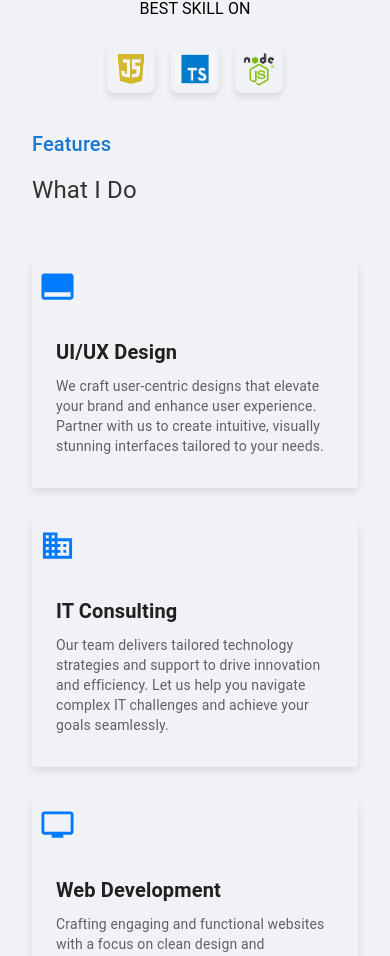
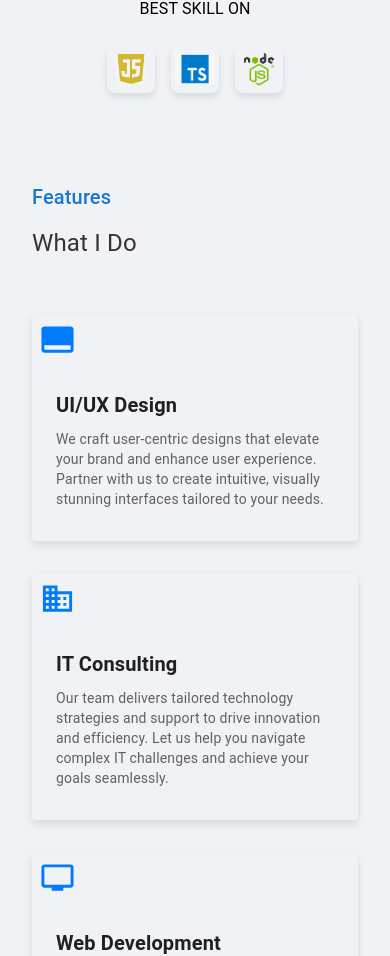
Before and after one commit to DhruvilPadshala/React-Portfolio, a React (Create React App) app: page / in a window 390 px wide. Shown: the part 1035-1991 px from the top of the page. Built offline with nearby package versions, Linux system fonts and the light colour scheme.

Commit message:
Responsive css change

```diff
--- a/src/Components/Features/index.js
+++ b/src/Components/Features/index.js
@@ -114,7 +114,6 @@ const Features = () => {
     <Root>
       <Container
         sx={{
-          mt: { xs: 40, md: 0 },
           justifyContent: { xs: "center", md: "flex-start" },
         }}
       >
--- a/src/Components/Home/index.js
+++ b/src/Components/Home/index.js
@@ -8,7 +8,7 @@ const Home = () => {
   return (
     <Container
       className="rn-slider-area"
-      sx={{ p: 4, backgroundColor: "#f0f2f5", mt: { xs: -2, md: 10 } }}
+      sx={{ p: 4, backgroundColor: "#f0f2f5", mt: { xs: -2, md: 10 } ,height:{xs:"auto",md:"80vh"}}}
     >
       <Grid container spacing={6} alignItems="center">
         <Grid item xs={12} md={6} order={{ xs: 2, md: 1 }}>
```
